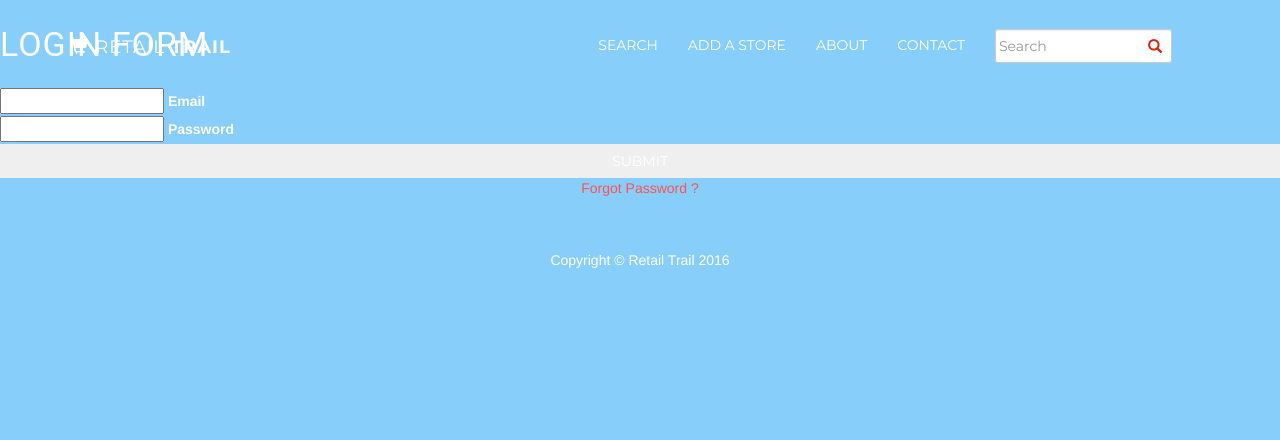
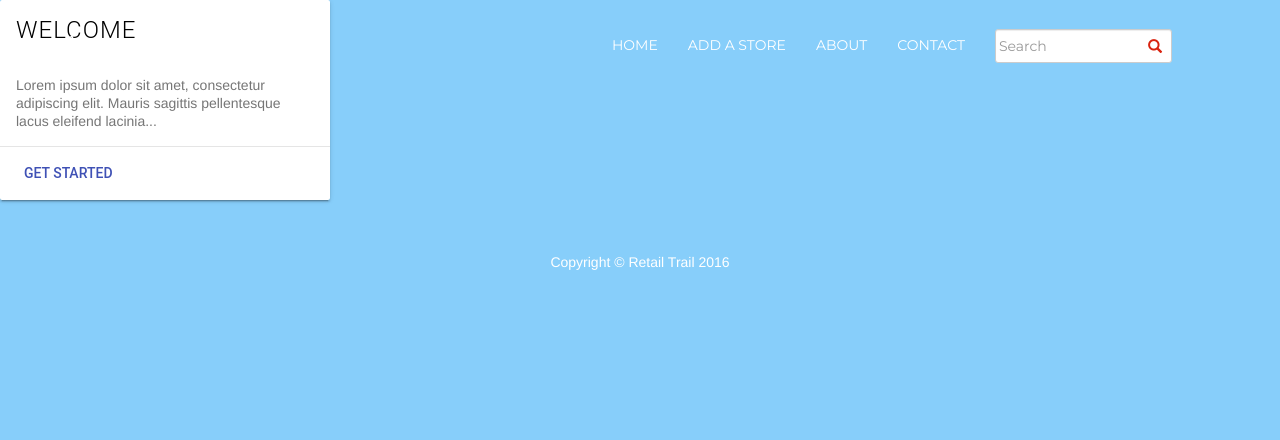
Before and after one commit to abagh0703/Find-Retail-Stores, a Flask app: page /addStore in a window 1280 px wide. Shown: the top 440 px of the page. After the commit the page ends 270 px from the top, so only its background shows below. Run offline with Flask 2, Linux system fonts and the light colour scheme; some libraries are stand-ins or nearby versions.

```diff
--- a/app/templates/addStore.html
+++ b/app/templates/addStore.html
@@ -16,8 +16,10 @@
 
     <!-- Custom CSS -->
     <link href="{{ url_for('static', filename='css/grayscale.css') }}" rel="stylesheet">
+
     <!-- Custom Material Design Library -->
     <link rel="stylesheet" href="https://code.getmdl.io/1.1.3/material.indigo-red.min.css" />
+
     <!-- Custom Fonts -->
     <link href="{{ url_for('static', filename='font-awesome/css/font-awesome.min.css') }}" rel="stylesheet" type="text/css">
     <link href="http://fonts.googleapis.com/css?family=Lora:400,700,400italic,700italic" rel="stylesheet" type="text/css">
@@ -54,7 +56,7 @@
                     <a href="#page-top"></a>
                 </li>
                 <li>
-                    <a href="results.html">Search</a>
+                    <a href="index.html">Home</a>
                 </li>
                 <li>
                     <a href="addStore.html">Add a store</a>
@@ -90,58 +92,26 @@
 
 
 <!-- Form Section -->
-<section class="card wow fadeInLeft">
-
-    <h3 class="wow fadeInDown" data-wow-delay="0.4s">Login Form</h3>
-
-    <form action="#" class="form" method="post">
-        <div class="form__wrapper wow fadeInDown" data-wow-delay="0.5s">
-            <input type="email" class="form__input" id="email" name="email">
-            <label class="form__label" for="email">
-                <span class="form__label-content">Email</span>
-            </label>
+<section>
+    <div class="demo-card-wide mdl-card mdl-shadow--2dp">
+        <div class="mdl-card__title">
+            <h2 class="mdl-card__title-text">Welcome</h2>
         </div>
-
-        <div class="form__wrapper wow fadeInDown" data-wow-delay="0.6s">
-            <input type="password" class="form__input" id="password"  name="password">
-            <label class="form__label" for="password">
-                <span class="form__label-content">Password</span>
-            </label>
-
+        <div class="mdl-card__supporting-text">
+            Lorem ipsum dolor sit amet, consectetur adipiscing elit.
+            Mauris sagittis pellentesque lacus eleifend lacinia...
         </div>
-
-        <div class="form__wrapper--submit wow fadeInLeft" data-wow-delay="0.7s">
-            <div class="form__input-submit">
-                <button type="submit" name="submit" class="btn btn-block">Submit</button>
-            </div>
+        <div class="mdl-card__actions mdl-card--border">
+            <a class="mdl-button mdl-button--colored mdl-js-button mdl-js-ripple-effect">
+                Get Started
+            </a>
         </div>
-    </form>
-    <div class="text-center text-small wow fadeInLeft" data-wow-delay="0.8s"><a href="#" class="modal__toggle">Forgot Password ?</a></div>
-
-    <div class="modal">
-        <a href="#" class="modal--close modal__toggle">&times;</a>
-
-        <h3>Recover Password</h3>
-
-        <p class="text-small">Your new password will be send to this email.</p>
-
-        <form action="#" class="form2" method="post">
-            <div class="form__wrapper">
-                <input type="email" class="form__input" id="email" name="email">
-                <label class="form__label" for="email">
-                    <span class="form__label-content">Email</span>
-                </label>
-            </div>
-
-            <div class="form__wrapper--submit">
-                <div class="form__input-submit">
-                    <button type="submit" name="submit" class="btn btn-block">Submit</button>
-                </div>
-            </div>
-
-        </form>
-
-    </div><!-- /modal -->
+        <div class="mdl-card__menu">
+            <button class="mdl-button mdl-button--icon mdl-js-button mdl-js-ripple-effect">
+                <i class="material-icons">share</i>
+            </button>
+        </div>
+    </div>
 
 </section><!-- /card -->
 
--- a/app/templates/results.html
+++ b/app/templates/results.html
@@ -53,7 +53,7 @@
                     <a href="#page-top"></a>
                 </li>
                 <li>
-                    <a href="results.html">Search</a>
+                    <a href="index.html">Home</a>
                 </li>
                 <li>
                     <a href="addStore.html">Add a store</a>
```
Also changed, not shown: app/templates/index.html (+23 -10 lines), 4 other files.
